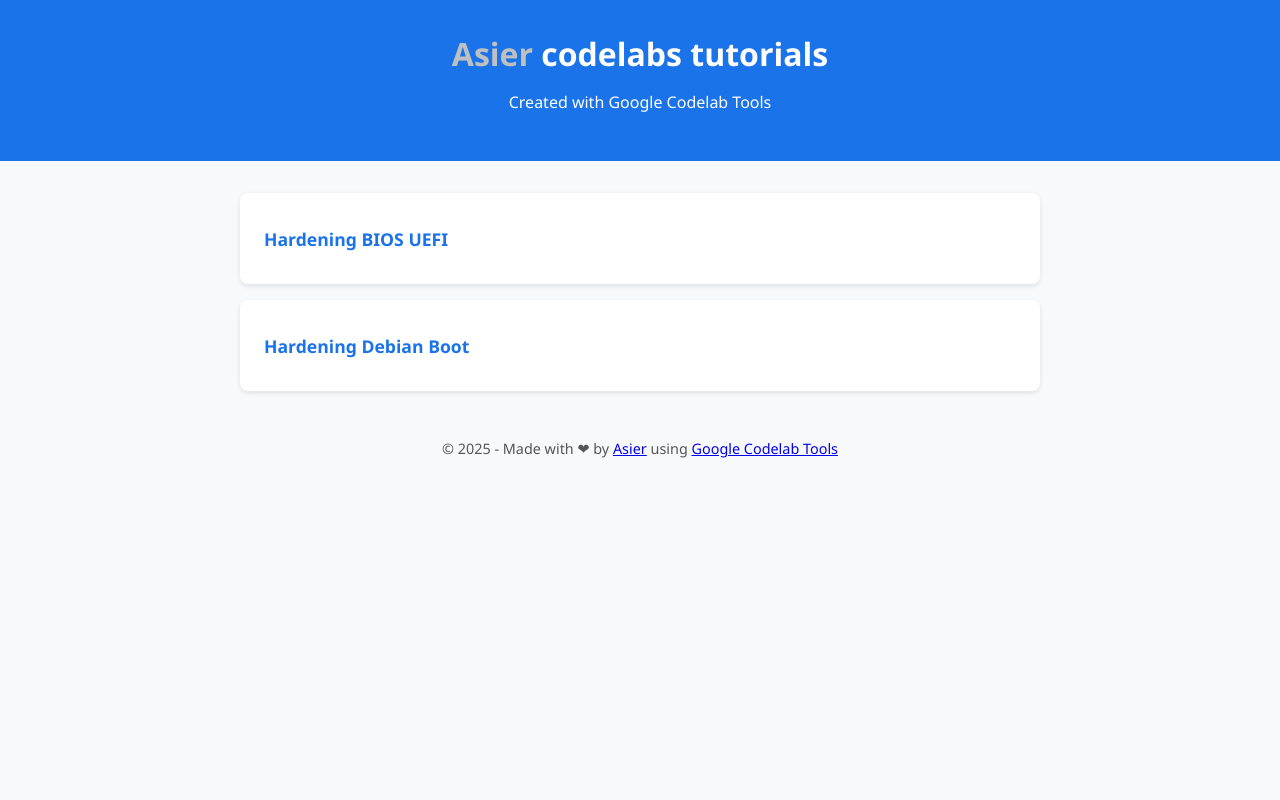
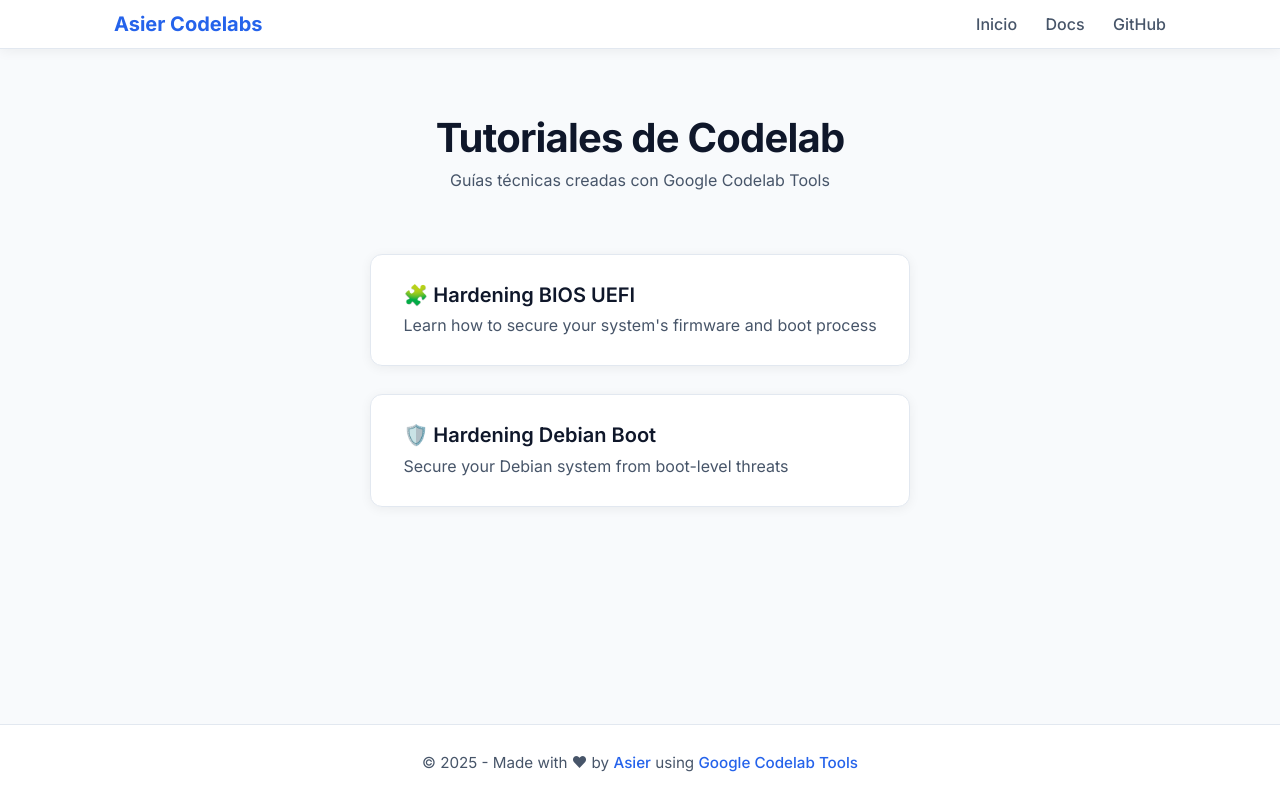
Before and after one commit to asier-toraya/codelabs, a plain HTML site: page index.html in a window 1280 px wide. Drawn offline with Linux system fonts and the light colour scheme.

Commit message:
update styling

```diff
--- a/index.html
+++ b/index.html
@@ -3,93 +3,249 @@
 <head>
   <meta charset="UTF-8">
   <meta name="viewport" content="width=device-width, initial-scale=1.0">
-  <title>Mis Codelabs</title>
+  <title>Asier Codelabs</title>
+  <link rel="preconnect" href="https://fonts.googleapis.com">
+  <link rel="preconnect" href="https://fonts.gstatic.com" crossorigin>
+  <link href="https://fonts.googleapis.com/css2?family=Inter:wght@400;500;600;700&display=swap" rel="stylesheet">
   <style>
-    body {
-      font-family: "Segoe UI", Roboto, sans-serif;
-      background: #f8f9fa;
-      color: #222;
+    :root {
+      --bg: #f8fafc;
+      --card-bg: #ffffff;
+      --text: #0f172a;
+      --text-muted: #475569;
+      --accent: #2563eb;
+      --accent-hover: #1d4ed8;
+      --border: #e2e8f0;
+      --shadow: 0 2px 12px rgba(0, 0, 0, 0.06);
+    }
+
+    @media (prefers-color-scheme: dark) {
+      :root {
+        --bg: #0f172a;
+        --card-bg: #1e293b;
+        --text: #f8fafc;
+        --text-muted: #94a3b8;
+        --accent: #60a5fa;
+        --accent-hover: #3b82f6;
+        --border: #334155;
+        --shadow: 0 2px 20px rgba(0, 0, 0, 0.4);
+      }
+    }
+
+    * {
       margin: 0;
       padding: 0;
+      box-sizing: border-box;
     }
+
+    body {
+      font-family: 'Inter', -apple-system, BlinkMacSystemFont, 'Segoe UI', Roboto, sans-serif;
+      background-color: var(--bg);
+      color: var(--text);
+      min-height: 100vh;
+      display: flex;
+      flex-direction: column;
+      transition: background-color 0.3s ease, color 0.3s ease;
+    }
+
+    /* NAVBAR */
+    nav {
+      background: var(--card-bg);
+      border-bottom: 1px solid var(--border);
+      position: sticky;
+      top: 0;
+      z-index: 10;
+      box-shadow: var(--shadow);
+    }
+
+    .nav-content {
+      max-width: 1100px;
+      margin: 0 auto;
+      padding: 0.75rem 1.5rem;
+      display: flex;
+      align-items: center;
+      justify-content: space-between;
+    }
+
+    .logo {
+      font-weight: 700;
+      font-size: 1.25rem;
+      color: var(--accent);
+      text-decoration: none;
+    }
+
+    .nav-links a {
+      margin-left: 1.5rem;
+      color: var(--text-muted);
+      text-decoration: none;
+      font-weight: 500;
+      transition: color 0.2s ease;
+    }
+
+    .nav-links a:hover {
+      color: var(--accent);
+    }
+
+    /* HEADER */
     header {
-      background: #1a73e8;
-      color: white;
       text-align: center;
-      padding: 2rem 1rem;
+      padding: 4rem 1rem 2rem;
     }
-    h1 {
-      margin: 0;
-      font-size: 2rem;
+
+    header h1 {
+      font-size: 2.5rem;
+      font-weight: 700;
+      letter-spacing: -0.02em;
+      margin-bottom: 0.5rem;
     }
+
+    header p {
+      color: var(--text-muted);
+      font-size: 1rem;
+    }
+
+    /* MAIN CONTENT */
     main {
-      max-width: 800px;
-      margin: 2rem auto;
-      padding: 0 1rem;
+      flex: 1;
+      max-width: 900px;
+      margin: 2rem auto 4rem;
+      padding: 0 2rem;
+      display: flex;
+      flex-direction: column;
+      align-items: center;
+      gap: 1.75rem;
     }
-    .codelab-list {
-      list-style: none;
-      padding: 0;
+
+    .codelab-item {
+      width: 100%;
+      max-width: 600px; /* 🔹 límite para que no se estiren demasiado */
+      background: var(--card-bg);
+      border: 1px solid var(--border);
+      border-radius: 12px;
+      padding: 1.75rem 2rem;
+      box-shadow: var(--shadow);
+      transition: all 0.25s ease;
+      position: relative;
+      overflow: hidden;
+      animation: fadeIn 0.5s ease forwards;
+      opacity: 0;
     }
-    .codelab-item {
-      background: white;
-      margin-bottom: 1rem;
-      border-radius: 8px;
-      box-shadow: 0 2px 5px rgba(0,0,0,0.1);
-      padding: 1rem 1.5rem;
-      transition: transform 0.1s ease;
+
+    .codelab-item:hover {
+      transform: translateY(-4px);
+      border-color: var(--accent);
+      box-shadow: 0 8px 24px rgba(37, 99, 235, 0.15);
     }
-    .codelab-item:hover {
-      transform: translateY(-3px);
-      background-color: #e9e9e9;
+
+    .codelab-content h3 {
+      font-size: 1.25rem;
+      font-weight: 600;
+      color: var(--text);
+      margin-bottom: 0.4rem;
     }
-    .codelab-item a {
+
+    .codelab-description {
+      color: var(--text-muted);
+      font-size: 1rem;
+      line-height: 1.5;
+    }
+
+    .codelab-item::after {
+      content: '→';
+      position: absolute;
+      right: 1.5rem;
+      top: 50%;
+      transform: translateY(-50%);
+      color: var(--accent);
+      font-size: 1.4rem;
+      opacity: 0;
+      transition: all 0.3s ease;
+    }
+
+    .codelab-item:hover::after {
+      opacity: 1;
+      right: 1.2rem;
+    }
+
+    a {
       text-decoration: none;
-      color: #1a73e8;
-      font-weight: 600;
-      font-size: 1.1rem;
+      color: inherit;
     }
+
+    /* FOOTER */
     footer {
       text-align: center;
-      padding: 1rem;
-      font-size: 0.9rem;
-      color: #555;
-    }
-    h1 a {
-        color: rgb(192, 192, 192);
-        text-decoration: none;
-    }
-    ul a {
-        text-decoration: none;
-        color: #1a73e8;
-        font-weight: 600;
-        font-size: 1.1rem;
+      padding: 1.75rem 1rem;
+      border-top: 1px solid var(--border);
+      background: var(--card-bg);
+      color: var(--text-muted);
+      font-size: 0.95rem;
     }
 
+    footer a {
+      color: var(--accent);
+      text-decoration: none;
+      font-weight: 500;
+      transition: color 0.2s ease;
+    }
+
+    footer a:hover {
+      color: var(--accent-hover);
+    }
+
+    @keyframes fadeIn {
+      from { opacity: 0; transform: translateY(10px); }
+      to { opacity: 1; transform: translateY(0); }
+    }
+
+    @media (max-width: 768px) {
+      header h1 {
+        font-size: 2rem;
+      }
+      .nav-links a {
+        margin-left: 1rem;
+        font-size: 0.95rem;
+      }
+      .codelab-item {
+        max-width: 100%;
+        padding: 1.5rem;
+      }
+    }
   </style>
 </head>
 <body>
+  <nav>
+    <div class="nav-content">
+      <a href="https://github.com/asier-toraya" target="_blank" class="logo">Asier Codelabs</a>
+      <div class="nav-links">
+        <a href="#">Inicio</a>
+        <a href="#">Docs</a>
+        <a href="https://github.com/asier-toraya" target="_blank">GitHub</a>
+      </div>
+    </div>
+  </nav>
+
   <header>
-    <h1>
-        <a href="https://github.com/asier-toraya" target="_blank">Asier</a>
+    <h1>Tutoriales de Codelab</h1>
+    <p>Guías técnicas creadas con Google Codelab Tools</p>
+  </header>
 
-        codelabs tutorials</h1>
-    <p>Created with Google Codelab Tools</p>
-  </header>
   <main>
-    <ul class="codelab-list">
-        <a href="bastionado-bios-uefi/index.html">
-            <li class="codelab-item">
-                <p>Hardening BIOS UEFI</p>
-            </li>
-        </a>
-        <a href="bastionar-arranque-debian/index.html">
-            <li class="codelab-item">
-                <p>Hardening Debian Boot</p>
-            </li>
-        </a>
-    </ul>
+    <a href="bastionado-bios-uefi/index.html" class="codelab-item">
+      <div class="codelab-content">
+        <h3>🧩 Hardening BIOS UEFI</h3>
+        <p class="codelab-description">Learn how to secure your system's firmware and boot process</p>
+      </div>
+    </a>
+
+    <a href="bastionar-arranque-debian/index.html" class="codelab-item">
+      <div class="codelab-content">
+        <h3>🛡️ Hardening Debian Boot</h3>
+        <p class="codelab-description">Secure your Debian system from boot-level threats</p>
+      </div>
+    </a>
   </main>
+
   <footer>
     © 2025 - Made with ❤ by <a href="https://github.com/asier-toraya" target="_blank">Asier</a>
     using <a href="https://github.com/googlecodelabs/tools" target="_blank">Google Codelab Tools</a>
```
